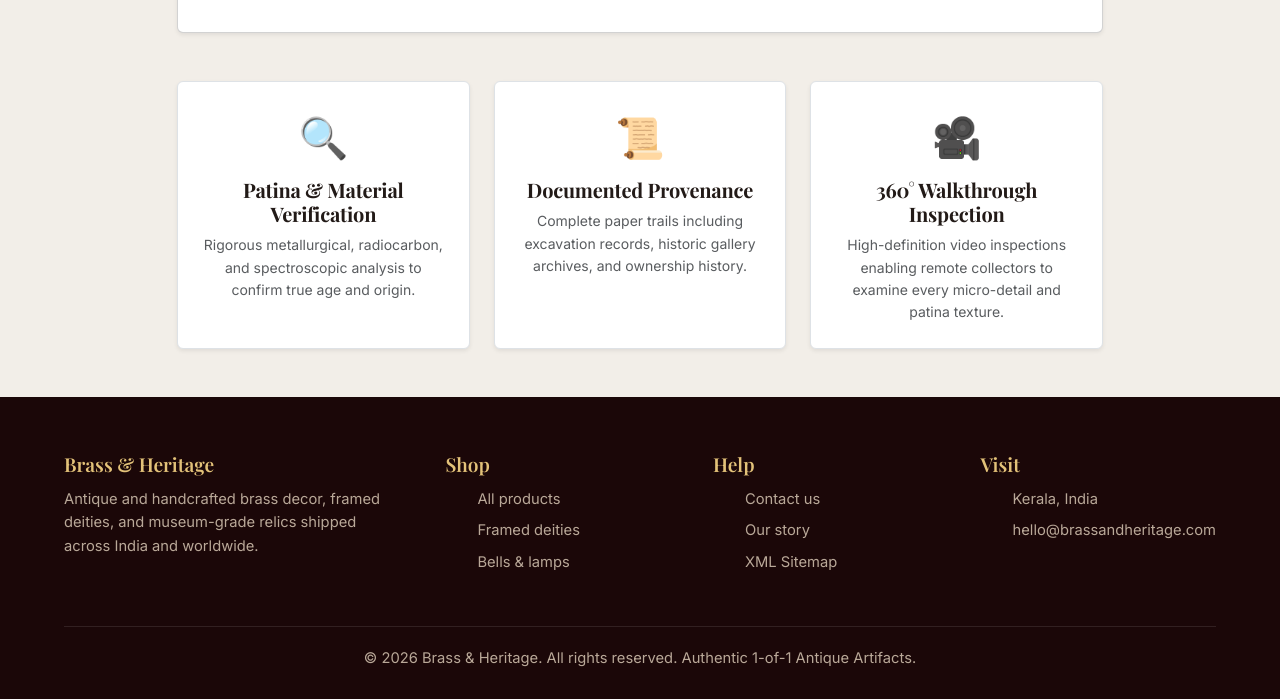
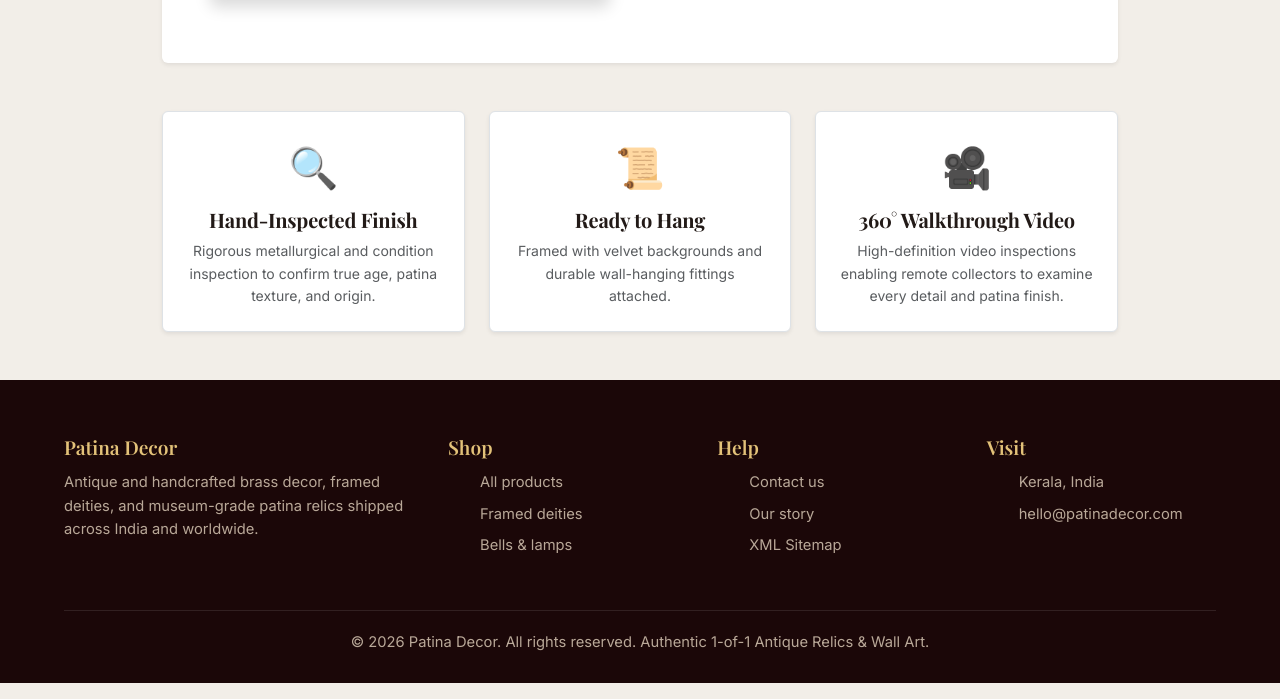
Before and after one commit to priyeshdaspookulangara/antique, a PHP site: page /about.php in a window 1280 px wide. Shown: the part 710-1409 px from the top of the page. Run offline with PHP 8.4, Linux system fonts and the light colour scheme.

Commit message:
Update brand details and site metadata to Patina Decor
Co-authored-by: priyeshdaspookulangara <216598157+priyeshdaspookulangara@users.noreply.github.com>

```diff
--- a/about.php
+++ b/about.php
@@ -1,28 +1,28 @@
 <?php
-$page_title = "About Gallery & Curatorial Provenance | Antique Artifacts";
-$page_desc = "Learn about our curatorial methodology, 1-of-1 artifact authentication process, and commitment to historical preservation.";
+$page_title = "Our Story & Provenance | Patina Decor";
+$page_desc = "Learn about Patina Decor's curatorial methodology, 1-of-1 artifact authentication process, and commitment to historical brass and antique wall decor.";
 
 require_once __DIR__ . '/includes/header.php';
 ?>
 
-<div class="container my-5">
+<div class="wrap my-5">
     <div class="row justify-content-center">
         <div class="col-lg-10">
 
             <div class="text-center mb-5">
-                <h1 class="display-5 fw-bold header-brand mb-3">Our Curatorial Philosophy</h1>
-                <p class="lead text-secondary max-w-700 mx-auto">Connecting private collectors and museums with genuine, non-replicated 1-of-1 historical relics.</p>
+                <h1 class="display-5 fw-bold mb-3" style="font-family:var(--serif);">The Patina Decor Philosophy</h1>
+                <p class="lead text-secondary max-w-700 mx-auto">Connecting collectors and art lovers with genuine, non-replicated 1-of-1 brass decor, framed deities, and antique relics.</p>
             </div>
 
-            <div class="card shadow-sm p-4 p-md-5 mb-5 bg-white">
+            <div class="card shadow-sm p-4 p-md-5 mb-5 bg-white border-0">
                 <div class="row g-4 align-items-center">
                     <div class="col-md-6">
                         <img src="https://images.unsplash.com/photo-1579783902614-a3fb3927b675?auto=format&fit=crop&w=800&q=80" alt="Curator Inspection" class="img-fluid rounded shadow">
                     </div>
                     <div class="col-md-6">
-                        <h2 class="h4 header-brand mb-3">The 1-of-1 Guarantee</h2>
-                        <p class="text-secondary lh-lg">Every item in our gallery represents a unique piece of history. Unlike commercial art prints or manufactured antiquities, our repository strictly catalogs single-edition artifacts that cannot be duplicated or restocked.</p>
-                        <p class="text-secondary lh-lg">When an artifact is acquired by a collector, its status is permanently locked as <strong>Sold</strong> in our public ledger, preserving its provenance for posterity.</p>
+                        <h2 class="h4 mb-3" style="font-family:var(--serif);">The 1-of-1 Patina Guarantee</h2>
+                        <p class="text-secondary lh-lg">At <strong>Patina Decor</strong>, every item in our gallery represents a unique piece of history. Unlike commercial mass-produced decor, our repository strictly catalogs single-edition artifacts that cannot be duplicated or restocked.</p>
+                        <p class="text-secondary lh-lg">When an artifact is acquired, its status is permanently locked as <strong>Sold</strong> in our public ledger, preserving its provenance for posterity.</p>
                     </div>
                 </div>
             </div>
@@ -31,22 +31,22 @@ require_once __DIR__ . '/includes/header.php';
                 <div class="col-md-4">
                     <div class="p-4 bg-white border rounded shadow-sm h-100">
                         <div class="fs-1 mb-2">🔍</div>
-                        <h3 class="h5 fw-bold mb-2">Patina & Material Verification</h3>
-                        <p class="small text-muted mb-0">Rigorous metallurgical, radiocarbon, and spectroscopic analysis to confirm true age and origin.</p>
+                        <h3 class="h5 fw-bold mb-2" style="font-family:var(--serif);">Hand-Inspected Finish</h3>
+                        <p class="small text-muted mb-0">Rigorous metallurgical and condition inspection to confirm true age, patina texture, and origin.</p>
                     </div>
                 </div>
                 <div class="col-md-4">
                     <div class="p-4 bg-white border rounded shadow-sm h-100">
                         <div class="fs-1 mb-2">📜</div>
-                        <h3 class="h5 fw-bold mb-2">Documented Provenance</h3>
-                        <p class="small text-muted mb-0">Complete paper trails including excavation records, historic gallery archives, and ownership history.</p>
+                        <h3 class="h5 fw-bold mb-2" style="font-family:var(--serif);">Ready to Hang</h3>
+                        <p class="small text-muted mb-0">Framed with velvet backgrounds and durable wall-hanging fittings attached.</p>
                     </div>
                 </div>
                 <div class="col-md-4">
                     <div class="p-4 bg-white border rounded shadow-sm h-100">
                         <div class="fs-1 mb-2">🎥</div>
-                        <h3 class="h5 fw-bold mb-2">360° Walkthrough Inspection</h3>
-                        <p class="small text-muted mb-0">High-definition video inspections enabling remote collectors to examine every micro-detail and patina texture.</p>
+                        <h3 class="h5 fw-bold mb-2" style="font-family:var(--serif);">360° Walkthrough Video</h3>
+                        <p class="small text-muted mb-0">High-definition video inspections enabling remote collectors to examine every detail and patina finish.</p>
                     </div>
                 </div>
             </div>
--- a/admin/includes/sidebar.php
+++ b/admin/includes/sidebar.php
@@ -7,7 +7,7 @@ require_admin();
 <head>
     <meta charset="UTF-8">
     <meta name="viewport" content="width=device-width, initial-scale=1.0">
-    <title><?= isset($admin_page_title) ? htmlspecialchars($admin_page_title) : "Admin Control Panel" ?></title>
+    <title><?= isset($admin_page_title) ? htmlspecialchars($admin_page_title) : "Patina Decor Admin Panel" ?></title>
     <!-- Bootstrap 5 -->
     <link href="https://cdn.jsdelivr.net/npm/bootstrap@5.3.0/dist/css/bootstrap.min.css" rel="stylesheet">
     <style>
@@ -28,8 +28,8 @@ require_admin();
     <!-- Sidebar -->
     <nav id="sidebar">
         <div class="sidebar-header">
-            <h3 class="h5 mb-0 text-white">🏛️ Admin Panel</h3>
-            <small class="text-muted">1-of-1 Artifact Control</small>
+            <h3 class="h5 mb-0 text-white">🏛️ Patina Decor</h3>
+            <small class="text-muted">1-of-1 Relics Admin Panel</small>
         </div>
 
         <ul class="list-unstyled components">
--- a/includes/footer.php
+++ b/includes/footer.php
@@ -4,8 +4,8 @@
   <div class="wrap">
     <div class="fgrid">
       <div>
-        <h4>Brass &amp; Heritage</h4>
-        <p>Antique and handcrafted brass decor, framed deities, and museum-grade relics shipped across India and worldwide.</p>
+        <h4>Patina Decor</h4>
+        <p>Antique and handcrafted brass decor, framed deities, and museum-grade patina relics shipped across India and worldwide.</p>
       </div>
       <div>
         <h4>Shop</h4>
@@ -27,12 +27,12 @@
         <h4>Visit</h4>
         <ul>
           <li>Kerala, India</li>
-          <li><a href="mailto:hello@brassandheritage.com">hello@brassandheritage.com</a></li>
+          <li><a href="mailto:hello@patinadecor.com">hello@patinadecor.com</a></li>
         </ul>
       </div>
     </div>
     <div class="copy">
-      © <?= date('Y') ?> Brass &amp; Heritage. All rights reserved. Authentic 1-of-1 Antique Artifacts.
+      © <?= date('Y') ?> Patina Decor. All rights reserved. Authentic 1-of-1 Antique Relics &amp; Wall Art.
     </div>
   </div>
 </footer>
--- a/includes/header.php
+++ b/includes/header.php
@@ -4,10 +4,10 @@ if (session_status() === PHP_SESSION_NONE) {
 }
 
 if (!isset($page_title)) {
-    $page_title = "Brass & Heritage | Antique Decor and Wall Art";
+    $page_title = "Patina Decor | Antique Decor and Wall Art";
 }
 if (!isset($page_desc)) {
-    $page_desc = "Handcrafted brass wall decor, framed deities and antique pieces, each inspected and ready to hang.";
+    $page_desc = "Handcrafted brass wall decor, framed deities and patina-rich antique pieces, each inspected and ready to hang.";
 }
 if (!isset($og_image)) {
     $og_image = "https://images.unsplash.com/photo-1579783902614-a3fb3927b675?auto=format&fit=crop&w=800&q=80";
@@ -162,7 +162,7 @@ footer a:hover{color:var(--brass-lt)}
 
 <header>
   <div class="wrap nav-container">
-    <a href="index.php" class="logo">Brass <span>&amp;</span> Heritage</a>
+    <a href="index.php" class="logo">Patina <span>Decor</span></a>
 
     <ul class="menu-nav" id="menu">
       <li><a class="<?= (basename($_SERVER['PHP_SELF']) == 'index.php') ? 'on' : '' ?>" href="index.php">Home</a></li>
--- a/index.php
+++ b/index.php
@@ -1,7 +1,7 @@
 <?php
 require_once __DIR__ . '/config/db.php';
 
-$page_title = "Brass & Heritage | Antique Decor and Wall Art";
+$page_title = "Patina Decor | Antique Decor and Wall Art";
 $page_desc = "Handcrafted brass wall decor, framed deities and antique pieces, each inspected and ready to hang.";
 
 require_once __DIR__ . '/includes/header.php';
```
Also changed, not shown: contact.php (+15 -15 lines), product-detail.php (+9 -4 lines), products.php (+4 -4 lines).
